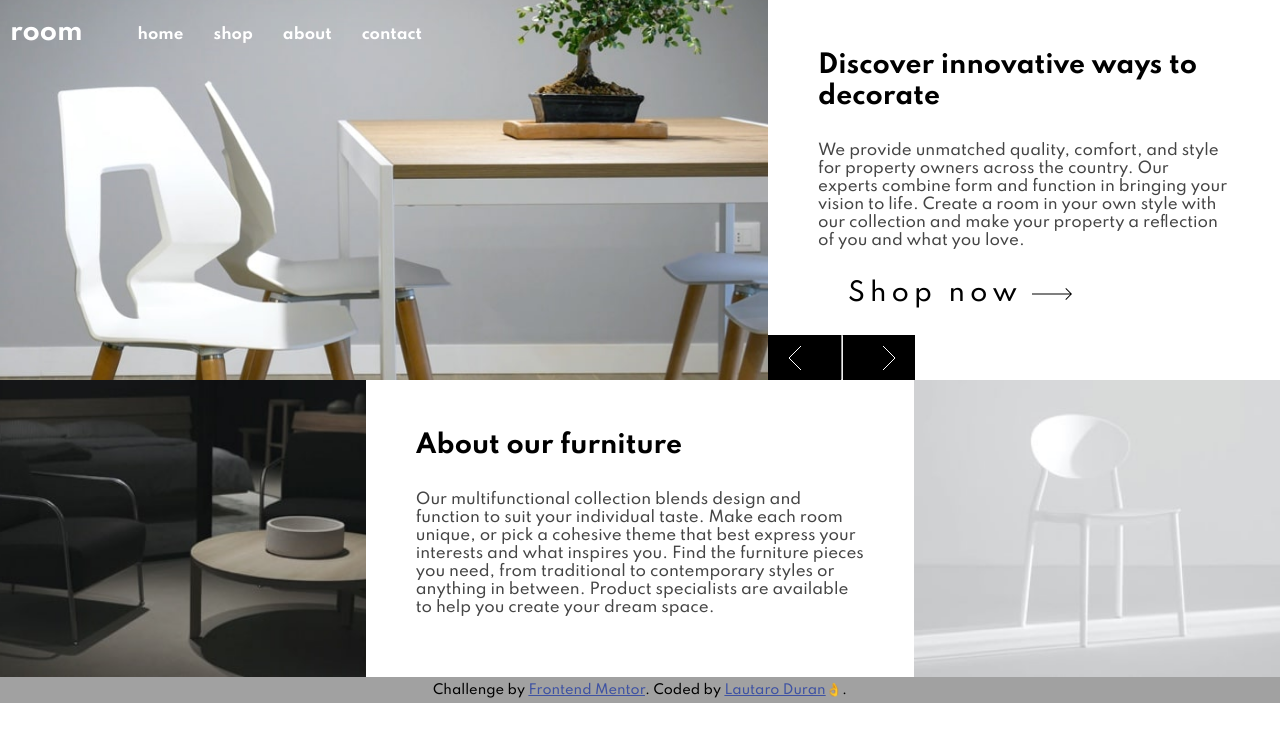
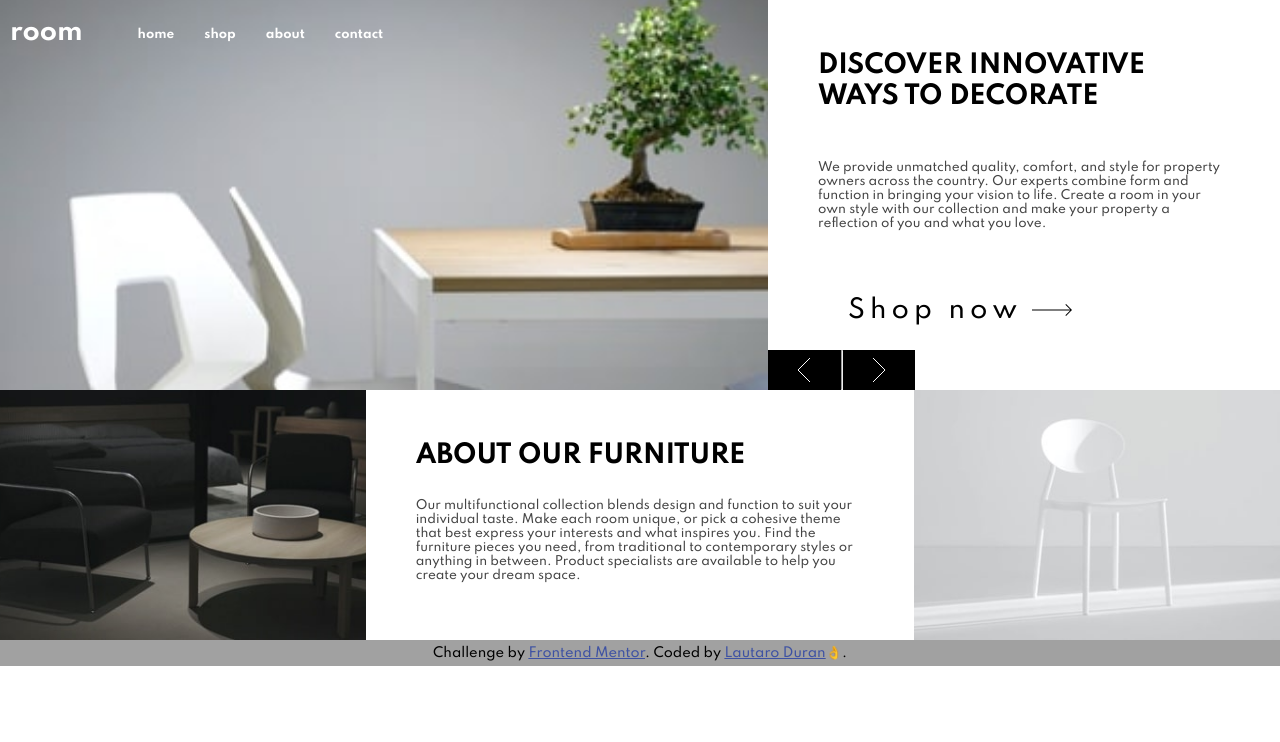
Before and after one commit to LautaroLD/roomhomepage, a plain HTML site: page index.html in a window 1280 px wide. Drawn offline with nearby package versions, Linux system fonts and the light colour scheme.

Commit message:
ajuste y depuracin

```diff
--- a/css/scss/_main.scss
+++ b/css/scss/_main.scss
@@ -1,6 +1,5 @@
 .sections {
-    max-width: 100vw;
-    z-index  : 0;
+    z-index: 0;
 
     picture {
         display            : block;
@@ -9,7 +8,46 @@
         background-position: center;
         background-size    : cover;
         background-repeat  : no-repeat;
+    }
 
+    .text-container {
+        display           : grid;
+        grid-template-rows: auto;
+        padding           : 20px 30px;
+        gap               : 20px;
+
+        h2 {
+            font-size        : $font-size-title;
+            font-weight      : $font-weight3;
+            color            : $color-Black;
+            text-transform   : uppercase;
+        }
+
+        p {
+            font-size: $font-size;
+            color    : $color-Very-Dark-Gray;
+            font-weight: $font-weight1;
+        }
+
+
+    }
+
+}
+
+.first-section {
+    .back-img1 {
+        background-image: url('../images/mobile-image-hero-1.jpg');
+    }
+
+    .back-img2 {
+        background-image: url('../images/mobile-image-hero-2.jpg');
+    }
+
+    .back-img3 {
+        background-image: url('../images/mobile-image-hero-3.jpg');
+    }
+
+    #picture {
         div {
             position        : absolute;
             bottom          : 0px;
@@ -19,11 +57,27 @@
             justify-content : space-around;
             width           : max-content;
             background-color: $color-Black;
-            height          : 45px;
-            width           : 80px;
+            height          : 40px;
+            width           : 120px;
+
+            span {
+                height             : inherit;
+                width              : inherit;
+                background-position: center;
+                background-repeat  : no-repeat;
 
                 &:active {
                     background-color: $color-Dark-Gray;
+                }
+            }
+
+            #change-img-left {
+                background-image: url('../images/icon-angle-left.svg');
+            }
+
+            #change-img-right {
+                background-image: url('../images/icon-angle-right.svg');
+
             }
 
             hr {
@@ -33,41 +87,13 @@
         }
     }
 
-    .second-img {
-        background-image: url('../../images/image-about-dark.jpg');
-    }
-
-    .third-img {
-        background-image: url('../../images/image-about-light.jpg');
-    }
-
     .text-container {
-        display           : grid;
-        grid-template-rows: auto;
-        padding           : 20px;
-        // height: 340px;
-
-        h2 {
-            font-size    : $font-size-title;
-            font-weight  : $font-weight3;
-            color        : $color-Black;
-            margin-bottom: 30px;
-        }
-
-        p {
-            font-size: $font-size;
-            color    : $color-Very-Dark-Gray;
-            margin-bottom: 10px;
-            height: 126px;
-        }
-
         .shop-div {
-            display        : flex;
-            margin-bottom         : 30px;
-            align-items    : center;
-            justify-content: left;
-            gap            : 10px;
-            padding-left   : 30px;
+            display           : flex;
+            align-items       : center;
+            justify-content   : left;
+            gap               : 10px;
+            padding-left      : 30px;
 
 
             a {
@@ -76,23 +102,28 @@
                 letter-spacing : 5px;
                 text-decoration: none;
                 color          : $color-Black;
+
                 &:active {
                     color: $color-Dark-Gray
                 }
             }
         }
     }
-
 }
 
-.back-img1 {
-    background-image: url('../.././images/mobile-image-hero-1.jpg');
+
+
+
+.second-section {
+    .text-container {
+        height: auto;
     }
 
-.back-img2 {
-    background-image: url('../.././images/mobile-image-hero-2.jpg');
+    .second-img {
+        background-image: url('../images/image-about-dark.jpg');
     }
 
-.back-img3 {
-    background-image: url('../.././images/mobile-image-hero-3.jpg');
+    .third-img {
+        background-image: url('../images/image-about-light.jpg');
     }
+}
--- a/css/scss/_responsive.scss
+++ b/css/scss/_responsive.scss
@@ -38,8 +38,8 @@ body {
 
             .sections {
                 .text-container {
-                    padding: 50px;
-                    max-height: 380px;
+                    padding   : 50px;
+                    height: inherit;
                 }
 
                 picture {
@@ -50,6 +50,7 @@ body {
             .first-section {
                 display              : grid;
                 grid-template-columns: 1.5fr 1fr;
+                height: 390px;
 
                 #picture {
                     div {
@@ -64,20 +65,19 @@ body {
             .second-section {
                 display                     : grid;
                 grid-template-columns       : 1fr 1.5fr 1fr;
-                // min-height               : 300px;
-
+                height: 250px;
             }
 
             .back-img1 {
-                background-image: url('../.././images/desktop-image-hero-1.jpg');
+                background-image: url('../images/desktop-image-hero-1.jpg');
             }
 
             .back-img2 {
-                background-image: url('../.././images/desktop-image-hero-2.jpg');
+                background-image: url('../images/desktop-image-hero-2.jpg');
             }
 
             .back-img3 {
-                background-image: url('../.././images/desktop-image-hero-3.jpg');
+                background-image: url('../images/desktop-image-hero-3.jpg');
             }
         }
     }
--- a/css/scss/_variables.scss
+++ b/css/scss/_variables.scss
@@ -1,12 +1,11 @@
 @import url('https://fonts.googleapis.com/css2?family=Spartan:wght@500;600;700&display=swap');
-$font-size         : 1.5rem;
-$font-size-title   : 2.5rem;
-$font-size-chevron : 3.5rem;
-$font-family       : 'Spartan';
-$font-weight1      : 500;
-$font-weight2      : 600;
-$font-weight3      : 700;
-$color-Dark-Gray   :hsl(0, 0%, 63%);
-$color-Black       :hsl(0, 0%, 0%);
-$color-Whit        :hsl(0, 0%, 100%);
+$font-size        : 1.2rem;
+$font-size-title  : 2.5rem;
+$font-family      : 'Spartan';
+$font-weight1     : 500;
+$font-weight2     : 600;
+$font-weight3     : 700;
+$color-Dark-Gray  :hsl(0, 0%, 63%);
+$color-Black      :hsl(0, 0%, 0%);
+$color-Whit       :hsl(0, 0%, 100%);
 $color-Very-Dark-Gray: hsl(0, 0%, 27%);
--- a/index.html
+++ b/index.html
@@ -35,16 +35,18 @@
   <main>
     <section class="sections first-section">
       <picture id="picture" class="back-img1">
-        <!-- <img src="./images/desktop-image-hero-1.jpg" alt=""> -->
         <div>
-          <img id="change-img-left" class='change-img-left' src="./images/icon-angle-left.svg" alt="">
+          <span id="change-img-left" class='change-img-left'>
+          </span>
           <hr>
-          <img id="change-img-right" class='change-img-right' src="./images/icon-angle-right.svg" alt="">
+          <span id="change-img-right" class='change-img-right'>
+          </span>
         </div>
       </picture>
       <div class="text-container">
         <h2 id="title-id"> Discover innovative ways to decorate</h2>
-        <p id="text-id">We provide unmatched quality, comfort, and style for property owners across the country. Our experts combine
+        <p id="text-id">We provide unmatched quality, comfort, and style for property owners across the country. Our
+          experts combine
           form
           and function in bringing your vision to life. Create a room in your
           own style with our collection and make your property a reflection of you and what you love.</p>
```
Also changed, not shown: css/styles.css. Lines whose indentation alone changed are shown as unchanged.
